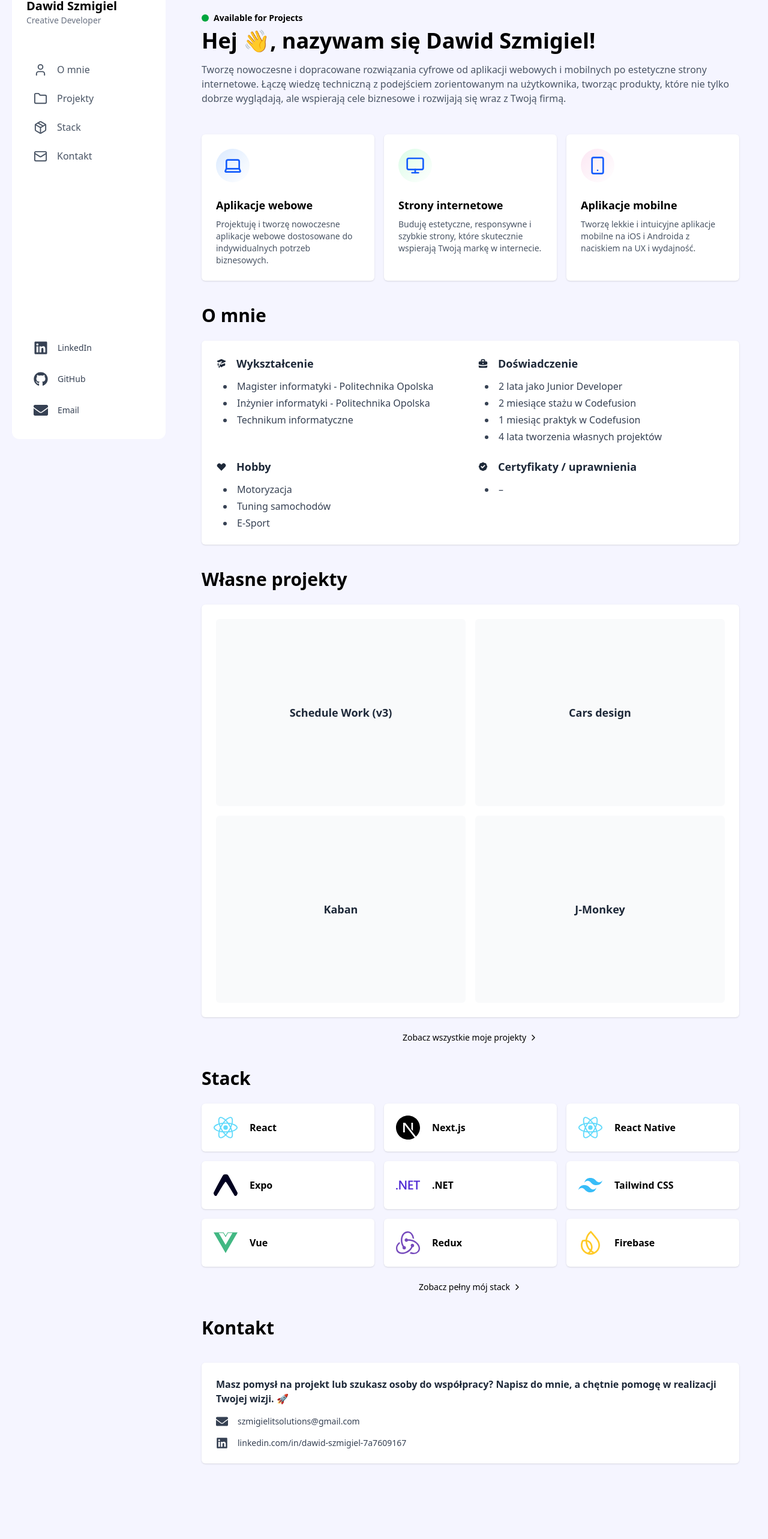
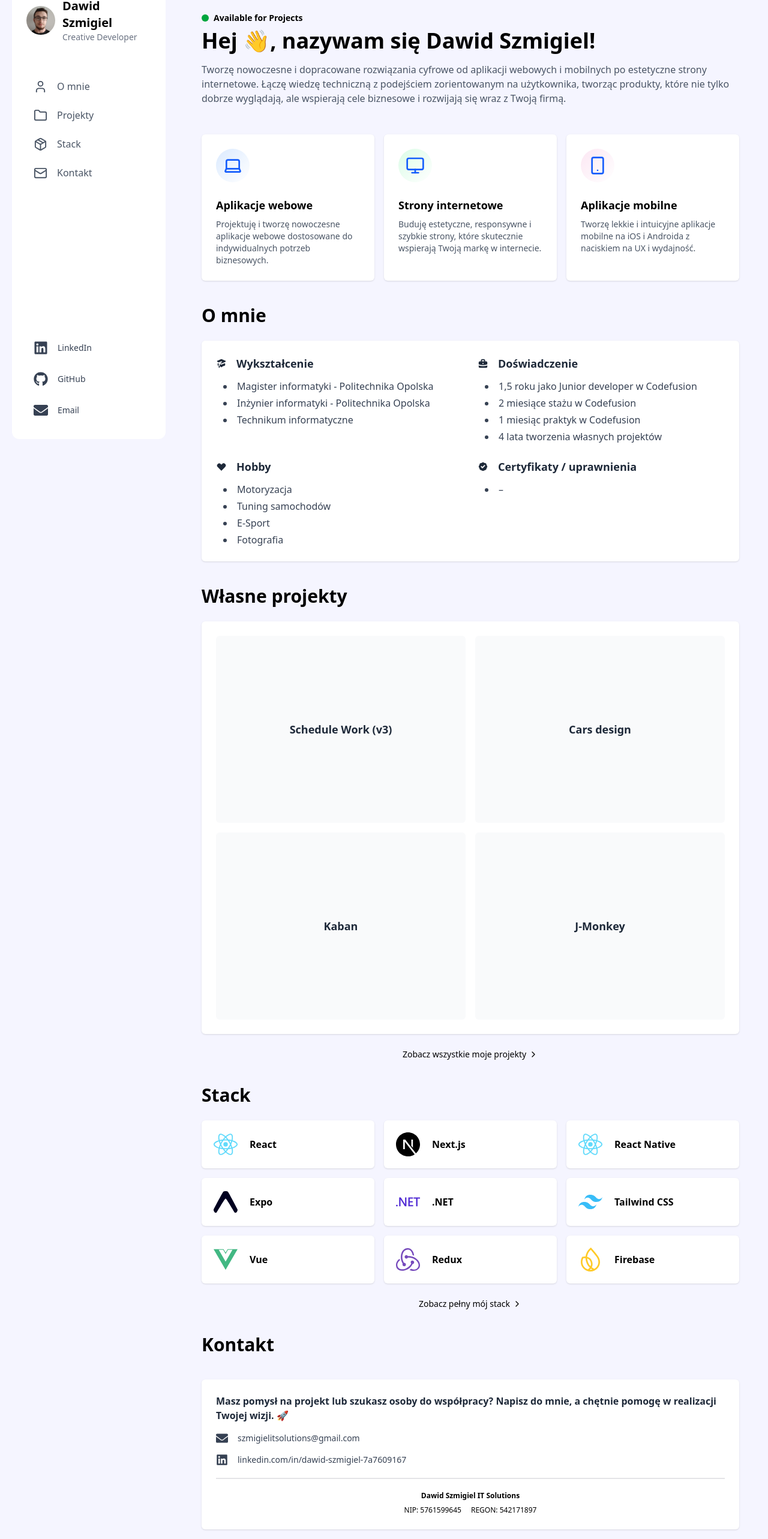
Before and after one commit to infinite223/me, a Next.js app: page / in a window 1280 px wide. Shown: the part 48-2614 px from the top of the page at 60% size. Before the commit the page ends 2532 px from the top, so only its background shows below. Built offline with nearby package versions, Linux system fonts and the light colour scheme.

Commit message:
added some data, image

```diff
--- a/app/layout.tsx
+++ b/app/layout.tsx
@@ -14,8 +14,8 @@ const geistMono = Geist_Mono({
 });
 
 export const metadata: Metadata = {
-  title: "Create Next App",
-  description: "Generated by create next app",
+  title: "Dawid Szmigiel",
+  description: "Dawid Szmigiel IT Solutions",
 };
 
 export default function RootLayout({
--- a/app/page.tsx
+++ b/app/page.tsx
@@ -80,7 +80,7 @@ export default function HomePage() {
             Doświadczenie
           </h3>
           <ul className="list-disc list-inside text-gray-700 space-y-1 ml-3">
-            <li>2 lata jako Junior Developer</li>
+            <li>1,5 roku jako Junior developer w Codefusion</li>
             <li>2 miesiące stażu w Codefusion</li>
             <li>1 miesiąc praktyk w Codefusion</li>
             <li>4 lata tworzenia własnych projektów</li>
@@ -96,6 +96,7 @@ export default function HomePage() {
             <li>Motoryzacja</li>
             <li>Tuning samochodów</li>
             <li>E-Sport</li>
+            <li>Fotografia</li>
           </ul>
         </div>
 
@@ -186,6 +187,15 @@ export default function HomePage() {
             </a>
           </li>
         </ul>
+
+        <div className="flex flex-col border-t-2 border-zinc-200 pt-5 justify-center items-center w-full text-xs self-center gap-2 mt-5">
+          <div className="font-semibold">Dawid Szmigiel IT Solutions</div>
+          <div className="flex gap-4 items-center">
+            <div className="">NIP: 5761599645</div>
+
+            <div className="">REGON: 542171897</div>
+          </div>
+        </div>
       </div>
     </div>
   );
--- a/components/Sidebar.tsx
+++ b/components/Sidebar.tsx
@@ -5,6 +5,8 @@ import Link from "next/link";
 import { FaGithub, FaLinkedin, FaEnvelope } from "react-icons/fa";
 import { LuUser, LuFolder, LuPackage, LuMail } from "react-icons/lu";
 import { ChevronRight, Menu, X } from "lucide-react";
+import Me from "../assets/me.jpg";
+import Image from "next/image";
 
 const iconSize = 23;
 
@@ -32,9 +34,12 @@ const Sidebar = () => {
     <>
       {/* Desktop */}
       <aside className="w-64 bg-white p-6 hidden md:flex flex-col rounded-xl sticky top-5 self-start h-[calc(100vh-40px)]">
-        <div className="mb-12">
-          <h2 className="text-xl font-semibold">Dawid Szmigiel</h2>
-          <p className="text-sm text-gray-500">Creative Developer</p>
+        <div className="mb-12 flex items-center gap-3">
+          <Image alt="me" src={Me} className="w-12 h-12 rounded-full" />
+          <div className="flex flex-col">
+            <h2 className="text-xl font-semibold">Dawid Szmigiel</h2>
+            <p className="text-sm text-gray-500">Creative Developer</p>
+          </div>
         </div>
         <div className="flex flex-col justify-between h-full">
           <NavLinks />
@@ -44,9 +49,12 @@ const Sidebar = () => {
 
       {/* Mobile top bar */}
       <div className="md:hidden bg-white flex justify-between rounded-md items-center px-4 py-3 h-min w-full shadow z-20 sticky top-5">
-        <div>
-          <h2 className="text-lg font-semibold">Dawid Szmigiel</h2>
-          <p className="text-xs text-gray-500">Creative Developer</p>
+        <div className="flex items-center gap-3">
+          <Image alt="me" src={Me} className="w-12 h-12 rounded-full" />
+          <div className="flex flex-col">
+            <h2 className="text-xl font-semibold">Dawid Szmigiel</h2>
+            <p className="text-sm text-gray-500">Creative Developer</p>
+          </div>
         </div>
         <button
           onClick={() => setIsOpen(!isOpen)}
```
Also changed, not shown: assets/me.jpg (added).
